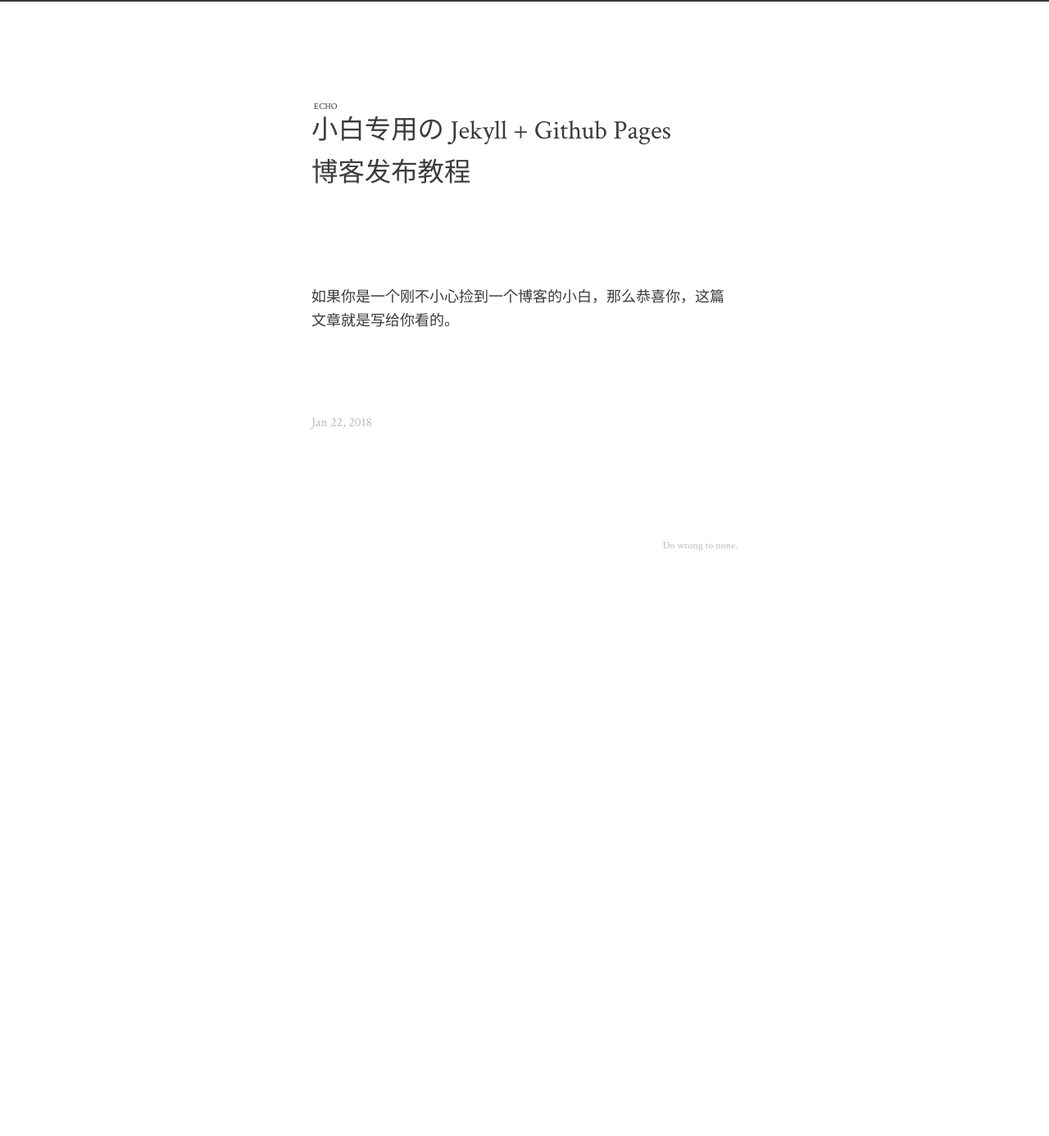
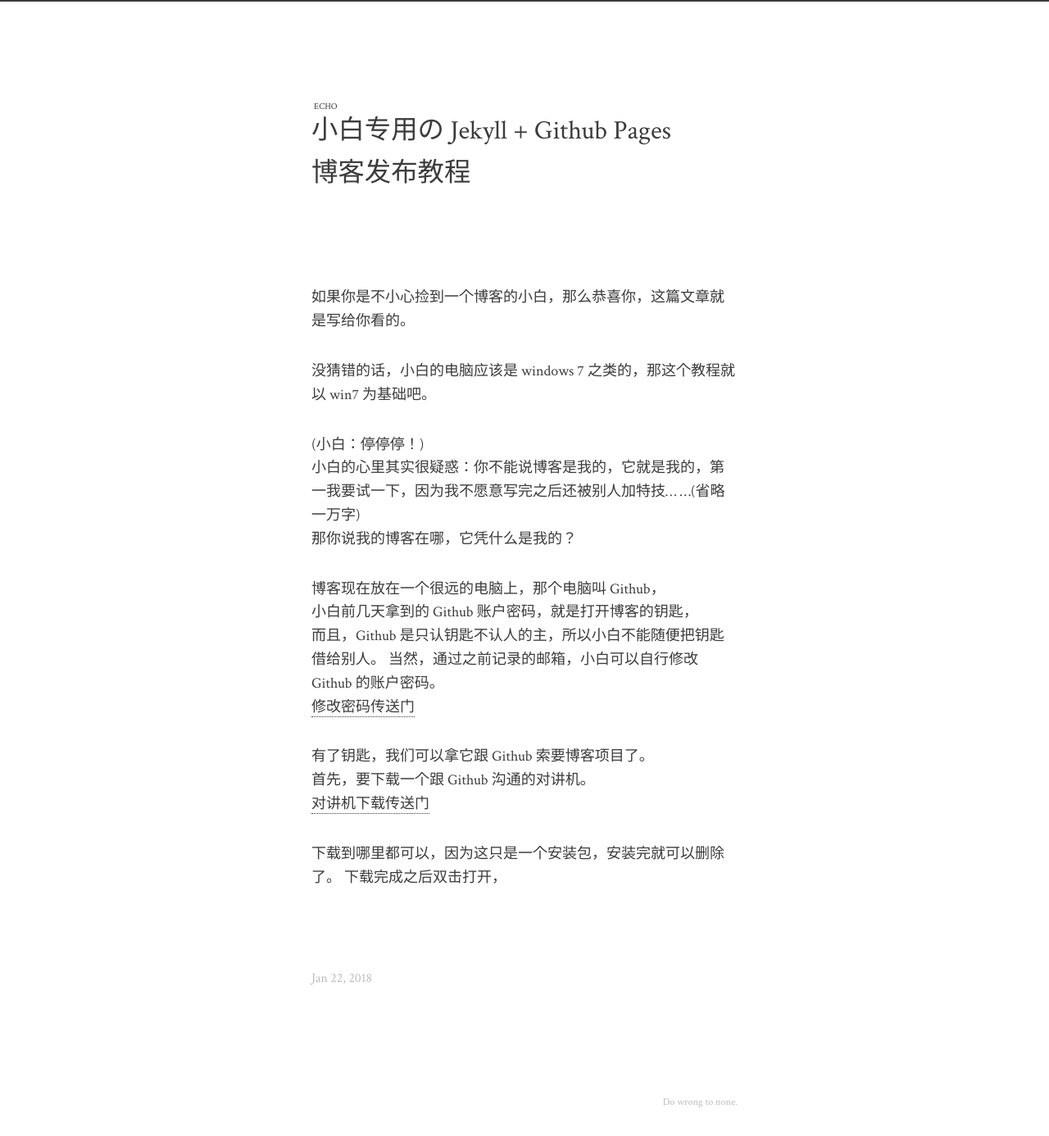
Before and after one commit to echospage/echospage.github.io, a Jekyll site: the page built from _posts/2018-01-22-direction-for-white.markdown, in a window 1280 px wide. Shown: the whole page at 82% size. Built offline with Jekyll 4.4.1, drawn with Linux system fonts in a browser that asks for light colours; comment, search, counter and statistics services are not loaded; before the commit the page ends 900 px from its top, so only the background shows below that.

Commit message:
update article

```diff
--- a/_posts/2018-01-22-direction-for-white.markdown
+++ b/_posts/2018-01-22-direction-for-white.markdown
@@ -5,4 +5,26 @@ date:   2018-01-22 12:00:00 +0800
 categories: Direction
 ---
 
-如果你是一个刚不小心捡到一个博客的小白，那么恭喜你，这篇文章就是写给你看的。
+如果你是不小心捡到一个博客的小白，那么恭喜你，这篇文章就是写给你看的。
+
+没猜错的话，小白的电脑应该是 windows 7 之类的，那这个教程就以 win7 为基础吧。
+
+(小白：停停停！)<br>
+小白的心里其实很疑惑：你不能说博客是我的，它就是我的，第一我要试一下，因为我不愿意写完之后还被别人加特技... ...(省略一万字)<br>
+那你说我的博客在哪，它凭什么是我的？
+
+博客现在放在一个很远的电脑上，那个电脑叫 Github，<br>
+小白前几天拿到的 Github 账户密码，就是打开博客的钥匙，<br>
+而且，Github 是只认钥匙不认人的主，所以小白不能随便把钥匙借给别人。
+当然，通过之前记录的邮箱，小白可以自行修改 Github 的账户密码。<br>
+[修改密码传送门][github-modifyPassword]
+
+有了钥匙，我们可以拿它跟 Github 索要博客项目了。<br>
+首先，要下载一个跟 Github 沟通的对讲机。<br>
+[对讲机下载传送门][github-download]
+
+下载到哪里都可以，因为这只是一个安装包，安装完就可以删除了。
+下载完成之后双击打开，
+
+[github-modifyPassword]: https://github.com/password_reset
+[github-download]: https://desktop.githubusercontent.com/releases/1.0.12-6fd0d962/GitHubDesktopSetup.exe
```
Also changed, not shown: _posts/2018-01-21-welcome-to-jekyll.markdown (deleted, +0 -25 lines).
